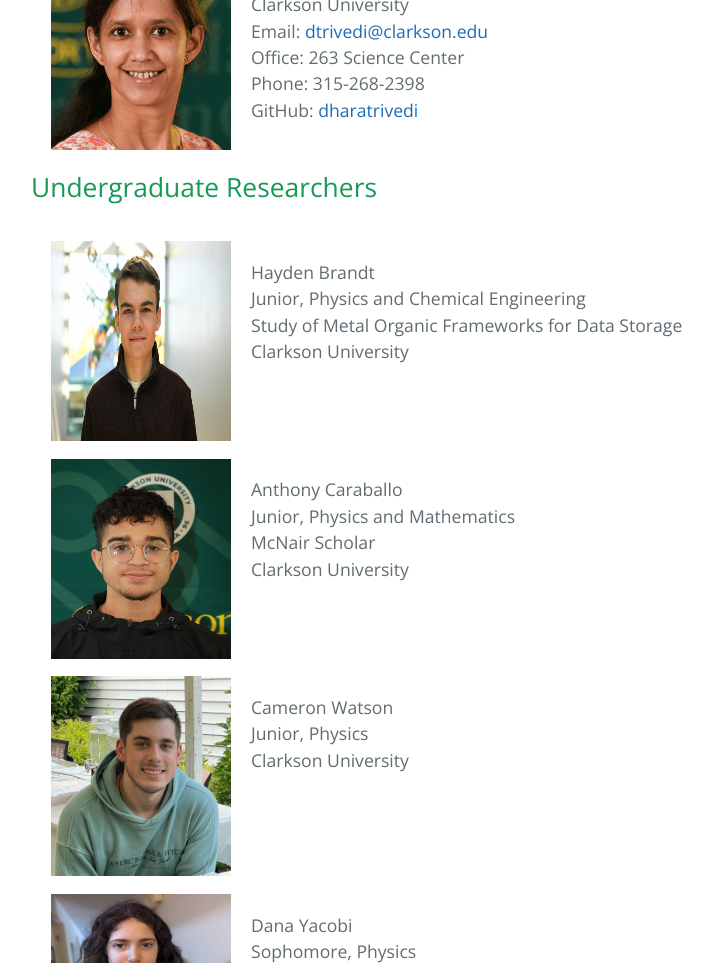
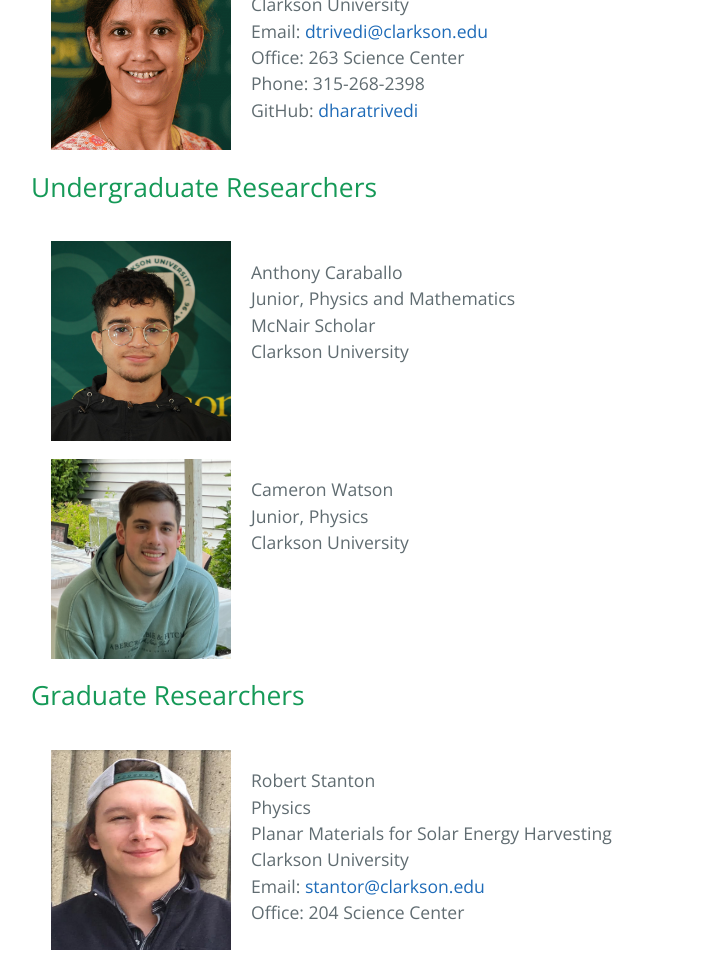
Before and after one commit to dharatrivedi/dharatrivedi.github.io, a Jekyll site: the page built from people.html, in a window 1280 px wide and 1400 px high, scrolled down 582 px, cut to the strip 0-963 px from the top of the window. Shown: the whole strip, without its empty margins (233-946 px from the left). Built offline with Jekyll 4.4.1, drawn with Linux system fonts in a browser that asks for light colours.

Commit message:
Update people.html

```diff
--- a/people.html
+++ b/people.html
@@ -23,15 +23,6 @@ title: {{ site.name }}
     <h2>Undergraduate Researchers</h2>
   </ul>
   <ul class="clearfix">
-    <img class="img1" src="/images/HB.jpg" alt="HaydenBrandt" width="180" height="200"  hspace="20">
-    <p>
-      Hayden Brandt<br />
-      Junior, Physics and Chemical Engineering<br />
-      Study of Metal Organic Frameworks for Data Storage<br />
-      Clarkson University<br />
-    </p>
-  </ul>
-  <ul class="clearfix">
     <img class="img1" src="/images/AC.jpg" alt="AnthonyCaraballo" width="180" height="200"  hspace="20">
     <p>
       Anthony Caraballo<br />
@@ -45,14 +36,6 @@ title: {{ site.name }}
     <p>
       Cameron Watson<br />
       Junior, Physics<br />
-      Clarkson University<br />
-    </p>
-  </ul>
-  <ul class="clearfix">
-    <img class="img1" src="/images/DY.jpg" alt="DanaYacobi" width="180" height="200"  hspace="20">
-    <p>
-      Dana Yacobi<br />
-      Sophomore, Physics<br />
       Clarkson University<br />
     </p>
   </ul>
```
